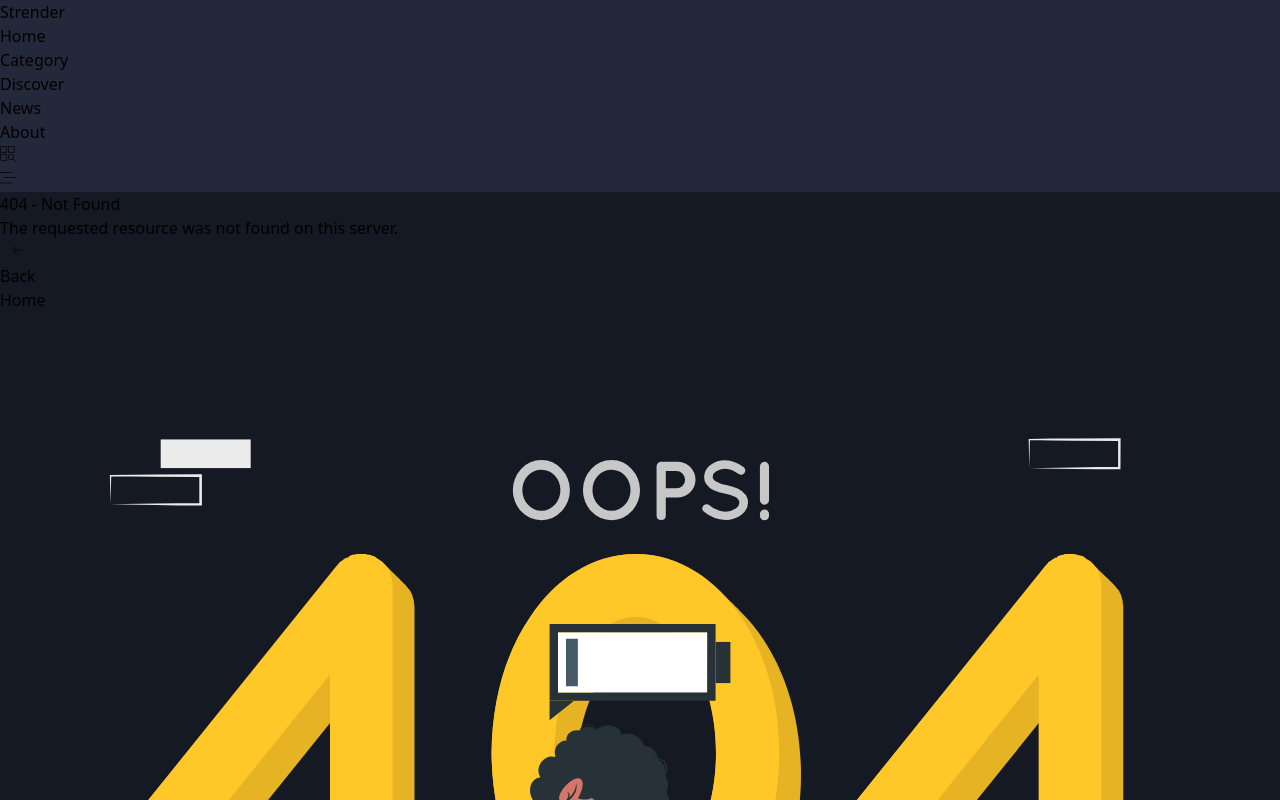
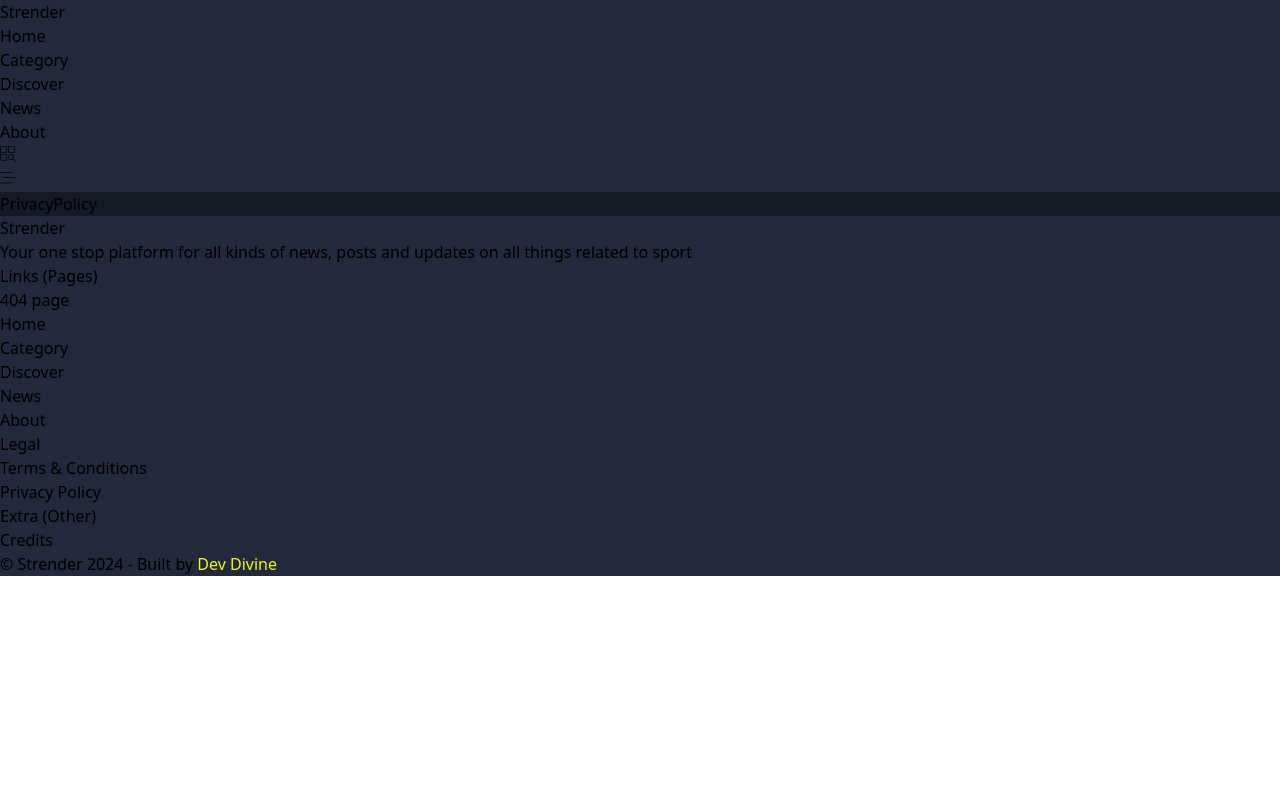
Before and after one commit to Okeke-Divine/strender, a React (Vite) app: page /privacy-policy in a window 1280 px wide. Shown: the top 800 px of the page. Built offline with nearby package versions, Linux system fonts and the light colour scheme.

Commit message:
Added the PrivacyPolicy page

```diff
--- a/src/App.jsx
+++ b/src/App.jsx
@@ -13,6 +13,7 @@ import About from "./pages/About.jsx";
 import Discover from "./pages/Discover.jsx";
 import News from "./pages/News.jsx";
 import Post from "./pages/Post.jsx";
+import PrivacyPolicy from "./pages/PrivacyPolicy.jsx"
 import NotFound from "./pages/errors/NotFound.jsx";
 // utils
 import capitalizeFirstString from "./utils/capitalizeFirstString";
@@ -52,6 +53,7 @@ function App() {
               <Route path="/news" element={<News />} />
               <Route path="/about" element={<About />} />
               <Route path="/post" element={<Post />} />
+              <Route path="/privacy-policy" element={<PrivacyPolicy />} />
               <Route path="*" element={<NotFound />} />
             </Routes>
             <Footer site_name={capitalizedSiteName} siteDesc={siteDesc} />
--- /dev/null
+++ b/src/pages/PrivacyPolicy.jsx
@@ -0,0 +1,7 @@
+export default function PrivacyPolicy(){
+    return (
+        <>
+            <div>PrivacyPolicy</div>
+        </>
+    )
+}
```
Also changed, not shown: src/pages/Credits.jsx (added, +7 -0 lines), src/pages/TermsAndConditions.jsx (added, +7 -0 lines).
